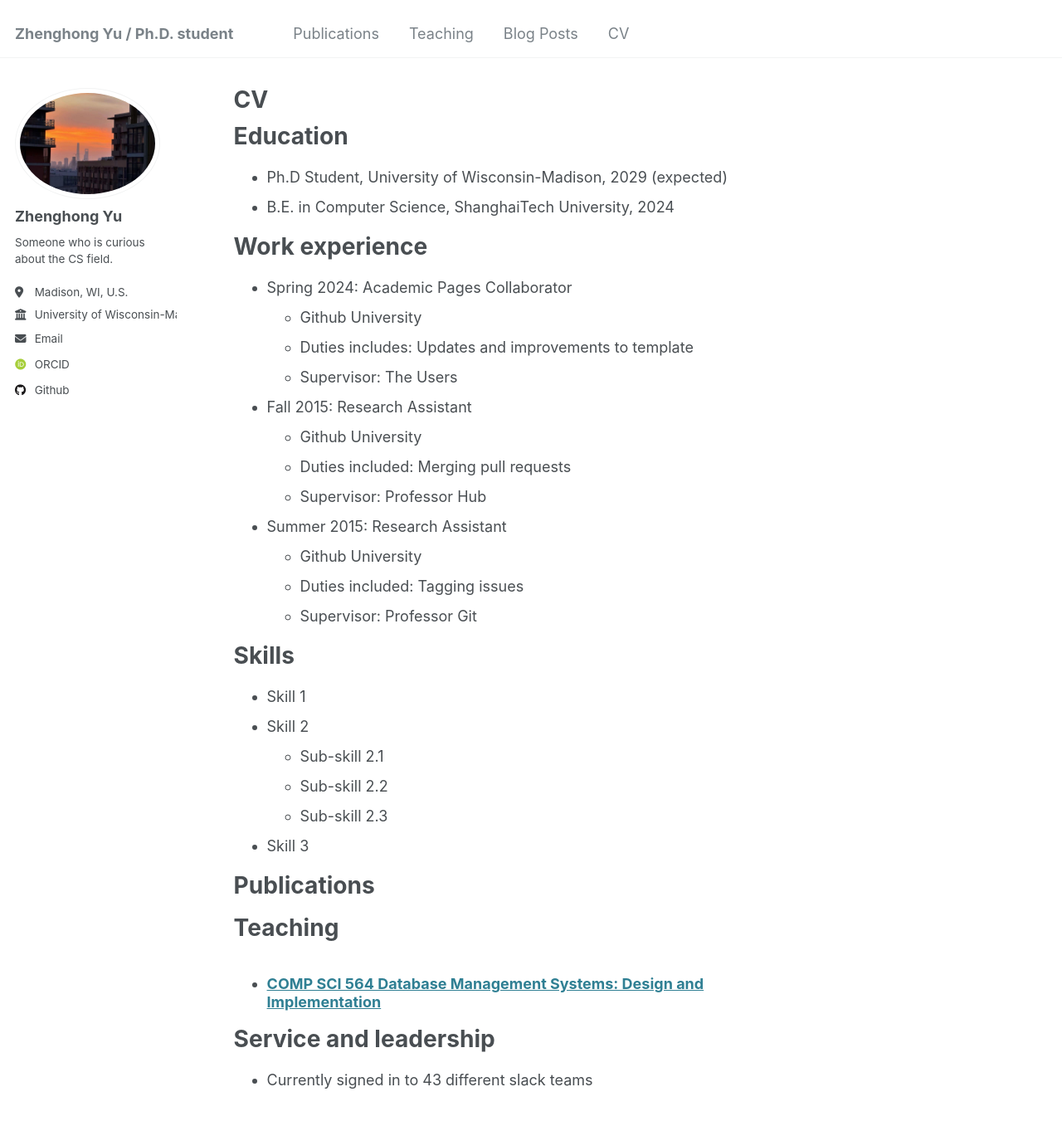
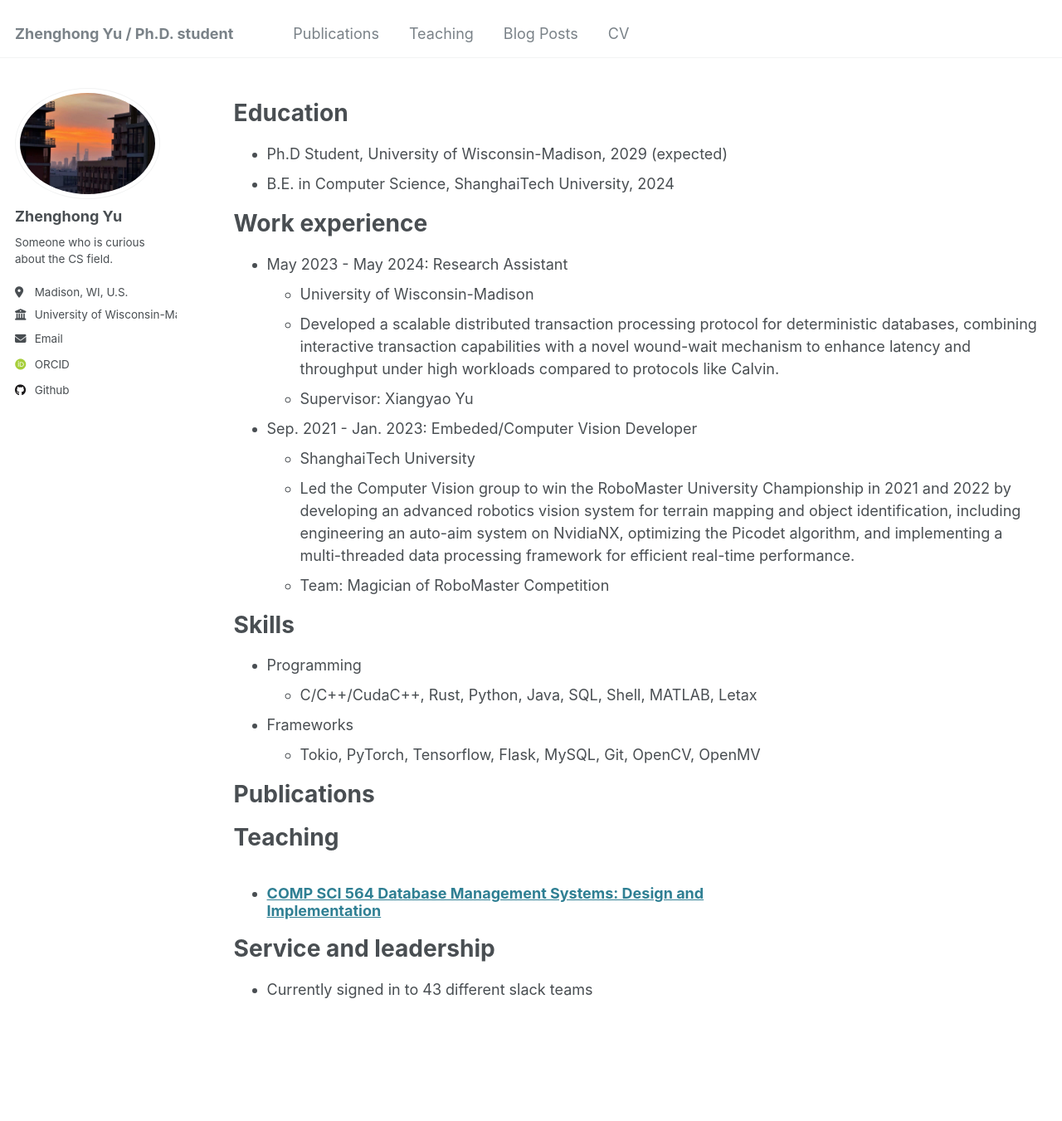
Before and after one commit to HarukiMoriarty/HarukiMoriarty.github.io, a Jekyll site: the page built from _pages/cv.md, in a window 1280 px wide and 1400 px high. Shown: the top 1351 px of the window at 83% size. Built offline with Jekyll 4.4.1, drawn with Linux system fonts in a browser that asks for light colours; some web fonts are replaced.

Commit message:
feat(cv): update

```diff
--- a/_pages/cv.md
+++ b/_pages/cv.md
@@ -1,13 +1,11 @@
 ---
 layout: archive
-title: "CV"
+title: ""
 permalink: /cv/
 author_profile: true
 redirect_from:
   - /resume
 ---
-
-{% include base_path %}
 
 Education
 ======
@@ -16,29 +14,22 @@ Education
 
 Work experience
 ======
-* Spring 2024: Academic Pages Collaborator
-  * Github University
-  * Duties includes: Updates and improvements to template
-  * Supervisor: The Users
+* May 2023 - May 2024: Research Assistant
+  * University of Wisconsin-Madison
+  * Developed a scalable distributed transaction processing protocol for deterministic databases, combining interactive transaction capabilities with a novel wound-wait mechanism to enhance latency and throughput under high workloads compared to protocols like Calvin.
+  * Supervisor: Xiangyao Yu
 
-* Fall 2015: Research Assistant
-  * Github University
-  * Duties included: Merging pull requests
-  * Supervisor: Professor Hub
-
-* Summer 2015: Research Assistant
-  * Github University
-  * Duties included: Tagging issues
-  * Supervisor: Professor Git
+* Sep. 2021 - Jan. 2023: Embeded/Computer Vision Developer
+  * ShanghaiTech University
+  * Led the Computer Vision group to win the RoboMaster University Championship in 2021 and 2022 by developing an advanced robotics vision system for terrain mapping and object identification, including engineering an auto-aim system on NvidiaNX, optimizing the Picodet algorithm, and implementing a multi-threaded data processing framework for efficient real-time performance.
+  * Team: Magician of RoboMaster Competition
 
 Skills
 ======
-* Skill 1
-* Skill 2
-  * Sub-skill 2.1
-  * Sub-skill 2.2
-  * Sub-skill 2.3
-* Skill 3
+* Programming
+  * C/C++/CudaC++, Rust, Python, Java, SQL, Shell, MATLAB, Letax
+* Frameworks
+  * Tokio, PyTorch, Tensorflow, Flask, MySQL, Git, OpenCV, OpenMV
 
 Publications
 ======
```
